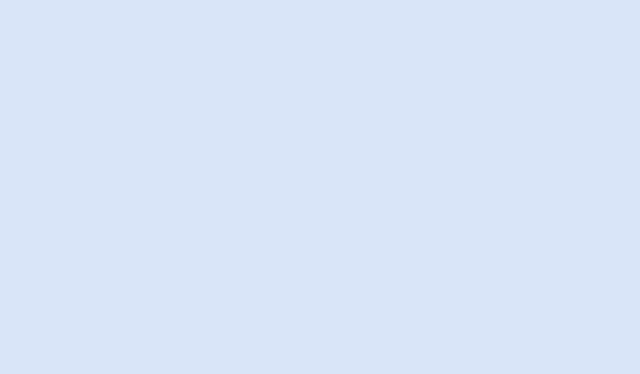
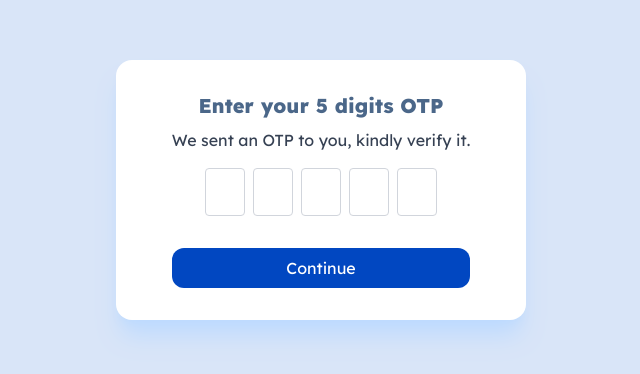
Before and after one commit to Devsentinelinnovations/Devsentinel-Frontend, a React (Vite) app: page /otp in a window 1280 px wide. Before the commit this address had no page. Shown: the part 210-584 px from the top of the page, without its empty margins (319-959 px from the left). Built offline with nearby package versions, Linux system fonts and the light colour scheme.

Commit message:
otp done

```diff
--- a/src/components/AuthForms/ForgotPassword.jsx
+++ b/src/components/AuthForms/ForgotPassword.jsx
@@ -1,15 +1,20 @@
 import React, { useState } from "react";
-import { Link } from "react-router-dom";
+// import { Link } from "react-router-dom";
 
 function ForgotPassword() {
-  const [email, setEmail] = useState(""); // Added state for email
+  const [email, setEmail] = useState("");
 
   const handleNextClick = () => {
     if (!email) {
       alert("Please enter your email.");
       return;
-    }
-    // Here you can handle the logic for sending the OTP to the email
+    }else(
+      alert("An OTP has been sent to your email."),
+      setTimeout(() => {
+        window.location.href = "/otp";
+      }, 3000)
+    )
+    //  the logic for sending the OTP to the email
   };
   return (
     <div className="bg-[#d9e5f8]">
--- a/src/components/InApp/OTP.jsx
+++ b/src/components/InApp/OTP.jsx
@@ -1,11 +1,82 @@
-import React from 'react'
+import React, { useRef, useState } from "react";
 
 function OTP() {
+  const [otp, setOtp] = useState(["", "", "", "", ""]);
+  const inputs = Array(5).fill(0).map(() => useRef(null));
+
+  const handleChange = (e, idx) => {
+    const val = e.target.value;
+    if (!/^\d*$/.test(val)) return;
+
+    const newOtp = [...otp];
+    newOtp[idx] = val;
+    setOtp(newOtp);
+
+    if (val && idx < 4) {
+      inputs[idx + 1].current.focus();
+    }
+  };
+
+  const handleKeyDown = (e, idx) => {
+    if (e.key === "Backspace" && !otp[idx] && idx > 0) {
+      inputs[idx - 1].current.focus();
+    }
+  };
+
+  const handleNextClick = () => {
+    const enteredOtp = otp.join("");
+    if (enteredOtp.length < 5) {
+      alert("Please enter all 5 digits of the OTP.");
+      return;
+    }
+    alert("Successfully verified OTP");
+    setTimeout(() => {
+      alert("Redirecting to login page...");
+    }, 3000);
+    setTimeout(() => {
+      window.location.href = "/login";
+    }, 3000);
+  };
+
   return (
-    <div>
-      <h2>Otp</h2>
+    <div className="bg-[#d9e5f8]">
+      <div className="flex justify-center items-center min-h-screen">
+        <div className="bg-white shadow-blue-200 shadow-xl py-4 font-lexend mx-4 md:mx-0 lg:mx-0 rounded-2xl px-14">
+          <h2 className="text-center font-extrabold text-xl mt-4 text-[#4B6789]">
+            Enter your 5 digits OTP
+          </h2>
+          <p className="text-center mt-2 text-gray-700">
+            We sent an OTP to you, kindly verify it.
+          </p>
+
+          <div className="flex gap-2 text-center justify-center mt-4">
+            {inputs.map((ref, idx) => (
+              <input
+                key={idx}
+                ref={ref}
+                value={otp[idx]}
+                maxLength={1}
+                onChange={(e) => handleChange(e, idx)}
+                onKeyDown={(e) => handleKeyDown(e, idx)}
+                className="w-10 h-12 text-center text-xl border border-gray-300 rounded"
+                type="text"
+              />
+            ))}
+          </div>
+
+          <div className="mt-8 mb-4">
+            <button
+              type="submit"
+              className="bg-[#0147C1] transition-transform transform hover:scale-105 hover:bg-blue-500 text-white rounded-xl px-4 py-2 w-full"
+              onClick={handleNextClick}
+            >
+              Continue
+            </button>
+          </div>
+        </div>
+      </div>
     </div>
-  )
+  );
 }
 
-export default OTP
+export default OTP;
--- a/src/router/RouterPath.jsx
+++ b/src/router/RouterPath.jsx
@@ -13,6 +13,7 @@ import Library from "../pages/Library";
 import EmailVerification from "../components/AuthForms/EmailVerification";
 import ResetPassword from "../components/AuthForms/ResetPassword";
 import ForgotPassword from "../components/AuthForms/ForgotPassword";
+import OTP from "../components/InApp/OTP";
 function RouterPath() {
   return (
     <Router>
@@ -24,6 +25,7 @@ function RouterPath() {
         <Route path="/forgot-password" element={<ForgotPassword />} />
         <Route path="/verify-email" element={<EmailVerification />} />
         <Route path="/reset-password" element={<ResetPassword />} />
+        <Route path="/otp" element={<OTP/>} />
         {/* dashboard routes */}
         <Route path="/dashboard" element={<Layout />}>
           <Route index element={<Dashboard />} />
```
